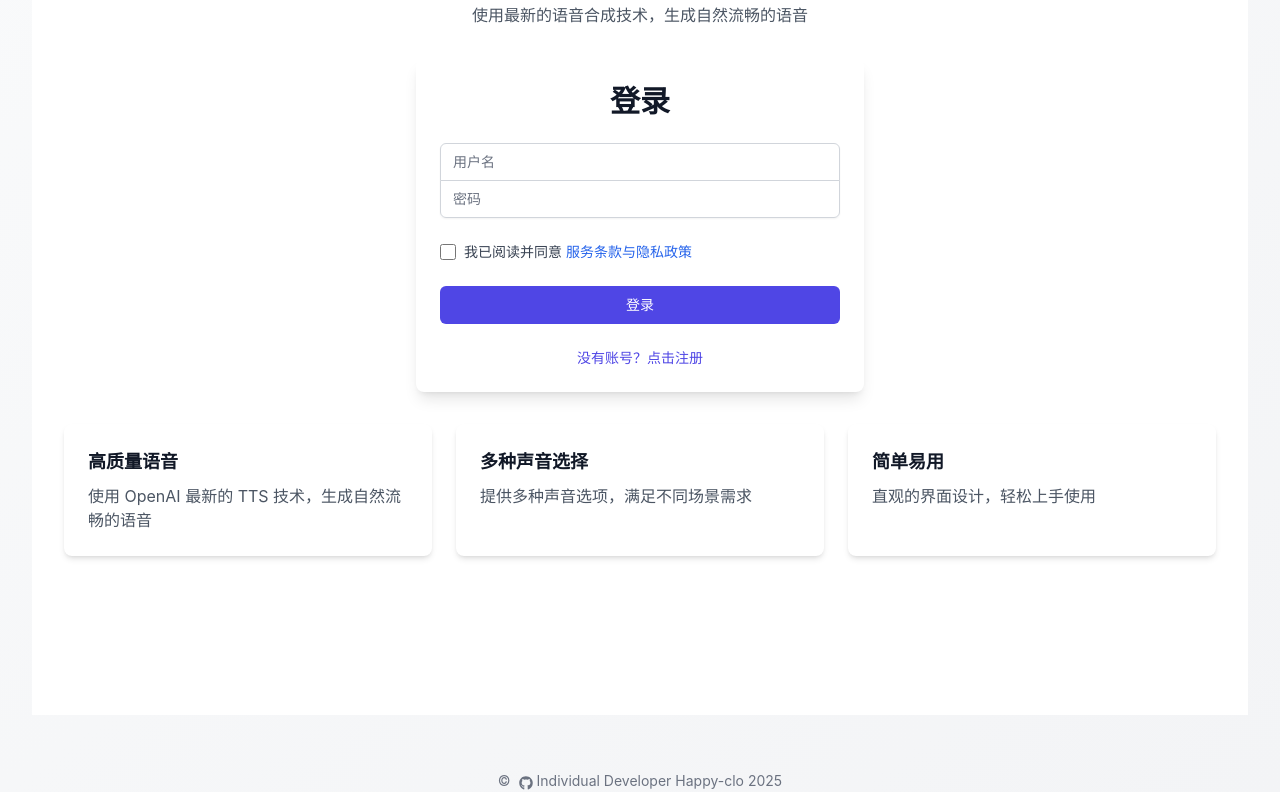
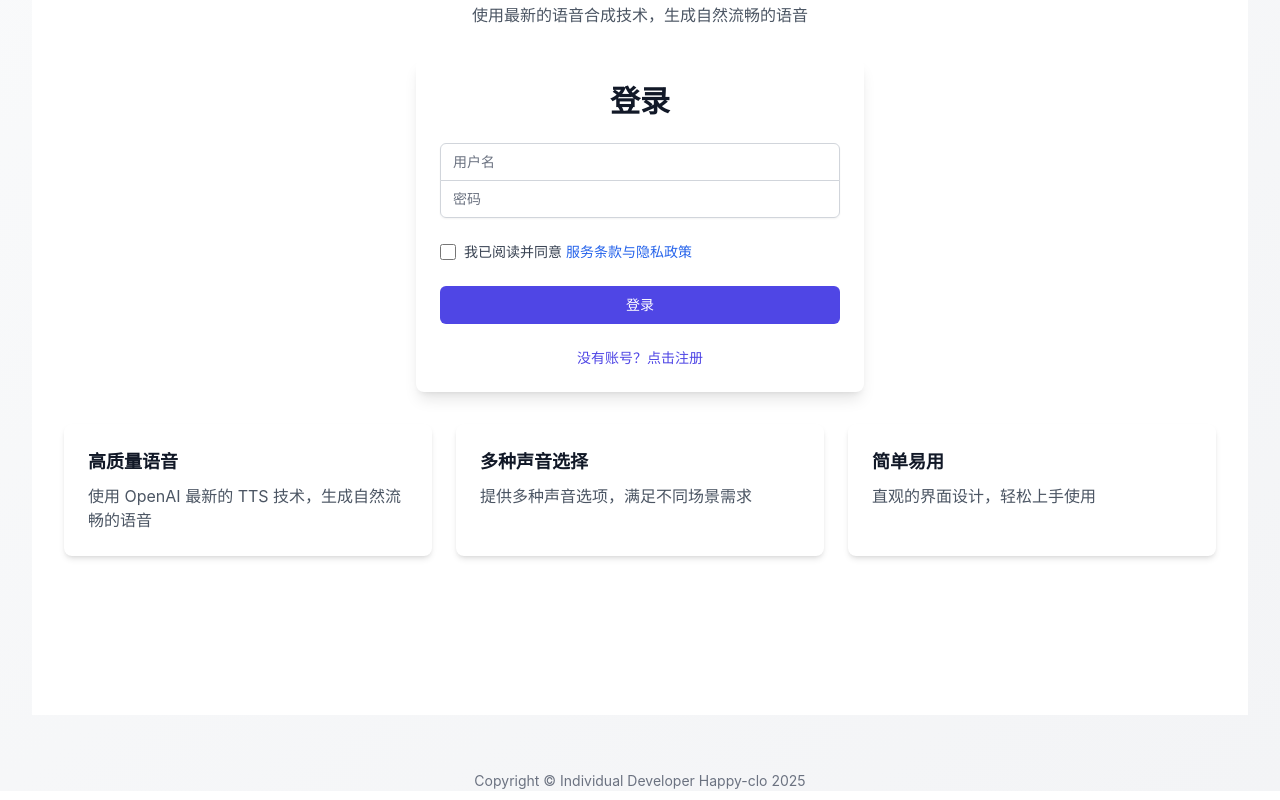
Before and after one commit to devhappys/Happy-TTS, a React (Vite) app in the folder frontend/: page /welcome in a window 1280 px wide. Shown: the part 173-973 px from the top of the page. Built offline with nearby package versions, Linux system fonts and the light colour scheme; no server answers.

Commit message:
refactor(frontend): update Footer component design and accessibility
- Update copyright text to "Copyright ©"
- Improve link accessibility by adding hover effect and transition
- Remove unnecessary icon for better visual simplicity

```diff
--- a/frontend/src/components/Footer.tsx
+++ b/frontend/src/components/Footer.tsx
@@ -1,13 +1,19 @@
 import React from 'react';
-import { FaGithub } from 'react-icons/fa';
 
 const Footer: React.FC = () => {
   const year = new Date().getFullYear();
   return (
     <footer className="text-center text-gray-500 mt-8 mb-2 text-sm select-none">
-      &copy; <a href="https://github.com/Happy-clo" target="_blank" rel="noopener noreferrer" className="ml-1 inline-block align-middle">
-        <FaGithub className="inline align-middle" />
-      </a> Individual Developer Happy-clo {year}
+      Copyright ©{' '}
+      <a
+        href="https://github.com/Happy-clo"
+        target="_blank"
+        rel="noopener noreferrer"
+        className="hover:text-blue-500 transition-colors duration-200"
+      >
+        Individual Developer Happy-clo
+      </a>{' '}
+      {year}
     </footer>
   );
 };
```
